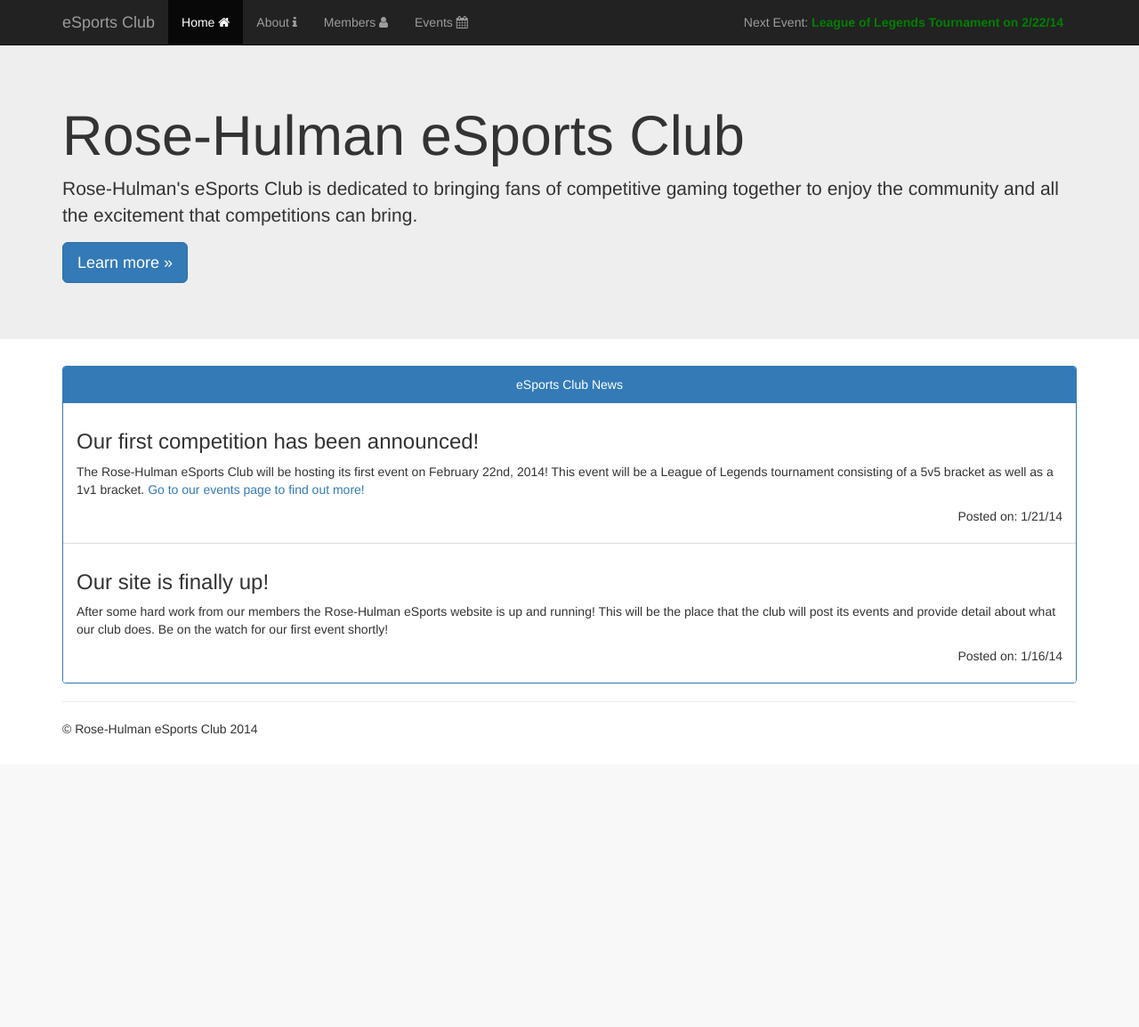
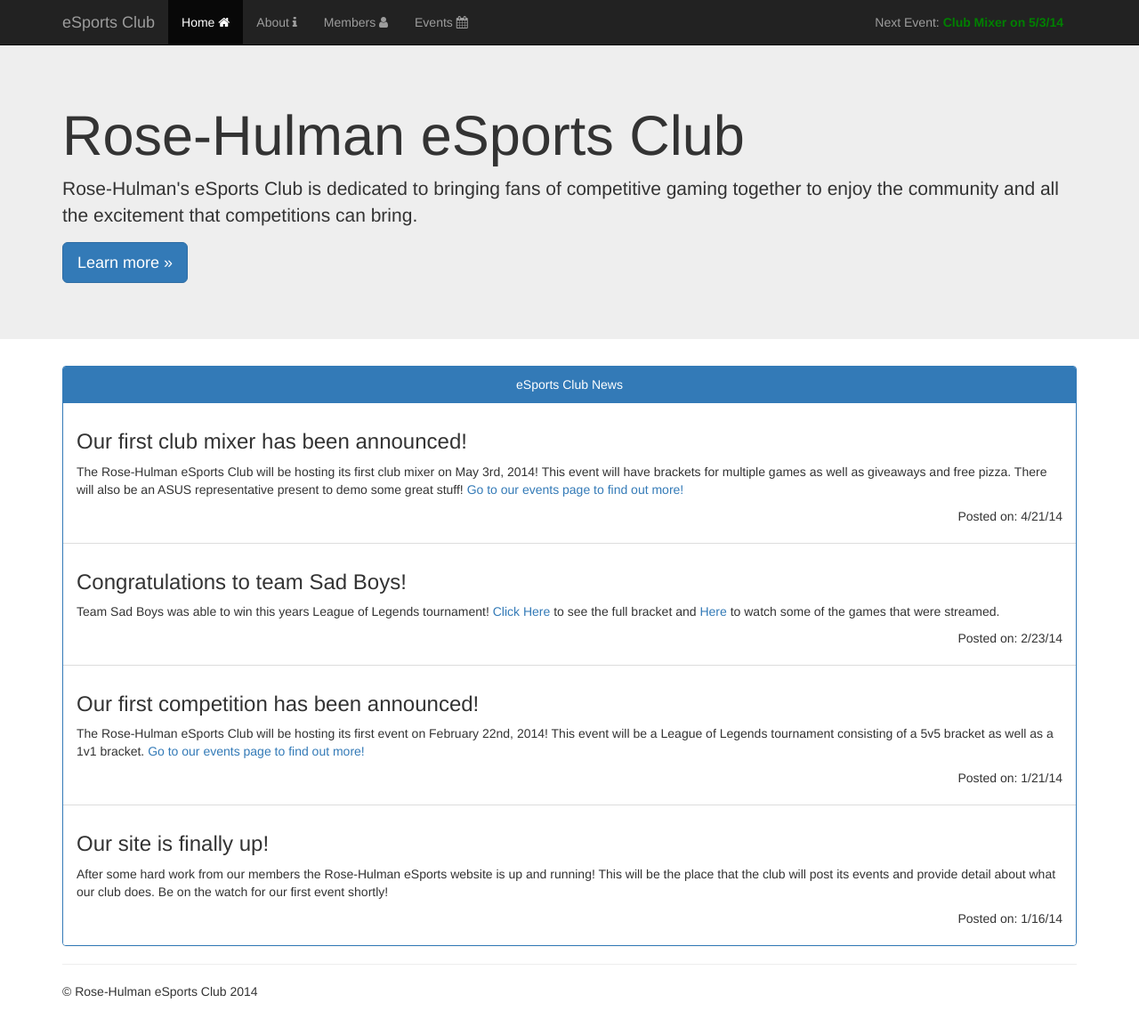
Before and after one commit to MasonSchneider/eSports, a Flask app: page / in a window 1280 px wide. Shown: the whole page at 89% size. Before the commit the page ends 827 px from the top, so only its background shows below. Run offline with Flask 2, Linux system fonts and the light colour scheme; some libraries are stand-ins or nearby versions.

Commit message:
Added easier way to update the menu bar also added new news

```diff
--- a/main.py
+++ b/main.py
@@ -2,17 +2,20 @@ import os
 from flask import Flask, render_template, url_for, request, redirect
 
 app = Flask(__name__)
-app.config.update(DEBUG = True,)
+app.config.update(DEBUG = False,)
+
+def getNextEvent():
+    return "Club Mixer on 5/3/14"
 
 @app.route('/')
 @app.route('/index/')
 def index():
-    return render_template('esports.html')
+    return render_template('esports.html', nextE=getNextEvent())
 
 @app.route('/register/<event>')
 def registerLoL(event):
     if str(event) == 'lol5':
-        return render_template('registerLoL.html')
+        return render_template('registerLoL.html', nextE=getNextEvent())
 
 @app.route('/registerteam/<event>', methods=['POST'])
 def registerTeam(event):
@@ -31,24 +34,24 @@ def registerTeam(event):
 
 @app.route('/events/')
 def events():
-    return render_template('events.html')
+    return render_template('events.html', nextE=getNextEvent())
 
 @app.route('/events/<message>')
 def eventsWithMessage(message):
-    return render_template('eventsMessage.html',message=message.replace("+"," "))
+    return render_template('eventsMessage.html',message=message.replace("+"," "), nextE=getNextEvent())
 
 @app.route('/eventinfo/<event>')
 def eventinfo(event):
     if str(event) == 'lol':
-        return render_template('eventinfo.html')
+        return render_template('eventinfo.html', nextE=getNextEvent())
 
 @app.route('/about/')
 def about():
-    return render_template('about.html')
+    return render_template('about.html', nextE=getNextEvent())
 
 @app.route('/members/')
 def members():
-    return render_template('members.html')
+    return render_template('members.html', nextE=getNextEvent())
 
 if __name__ == "__main__":
     port = int(os.environ.get("PORT", 80))
--- a/templates/about.html
+++ b/templates/about.html
@@ -41,7 +41,7 @@
               <a href="/events/">Events&nbsp;<i class="fa fa-calendar"></i></a>
             </li>
           </ul>
-          <a href="/events/"><p id="statusInfo" class="navbar-text pull-right">Next Event: <b style="color:green;">League of Legends Tournament on 2/22/14</b></p></a>
+          <a href="/events/"><p id="statusInfo" class="navbar-text pull-right">Next Event: <b style="color:green;">{{ nextE }}</b></p></a>
         </div>
         <!--/.navbar-collapse -->
       </div>
--- a/templates/esports.html
+++ b/templates/esports.html
@@ -41,7 +41,7 @@
               <a href="/events/">Events&nbsp;<i class="fa fa-calendar"></i></a>
             </li>
           </ul>
-          <a href="/events/"><p id="statusInfo" class="navbar-text pull-right">Next Event: <b style="color:green;">League of Legends Tournament on 2/22/14</b></p></a>
+          <a href="/events/"><p id="statusInfo" class="navbar-text pull-right">Next Event: <b style="color:green;">{{ nextE }}</b></p></a>
         </div>
         <!--/.navbar-collapse -->
       </div>
@@ -58,6 +58,16 @@
       <div class="panel panel-primary">
         <div class="panel-heading" style="text-align:center;">eSports Club News<br></div>
         <ul class="list-group">
+          <li class="list-group-item">
+            <h3>Our first club mixer has been announced!<br></h3>
+            <p>The Rose-Hulman eSports Club will be hosting its first club mixer on May 3rd, 2014! This event will have brackets for multiple games as well as giveaways and free pizza. There will also be an ASUS representative present to demo some great stuff! <a href="/events/">Go to our events page to find out more!</a></p>
+            <p style="text-align:right;">Posted on: 4/21/14</p>
+          </li>
+          <li class="list-group-item">
+            <h3>Congratulations to team Sad Boys!<br></h3>
+            <p>Team Sad Boys was able to win this years League of Legends tournament! <a href="http://challonge.com/cedda958">Click Here</a> to see the full bracket and <a href="http://www.twitch.tv/rhesports/profile">Here</a> to watch some of the games that were streamed.</p>
+            <p style="text-align:right;">Posted on: 2/23/14</p>
+          </li>
           <li class="list-group-item">
             <h3>Our first competition has been announced!<br></h3>
             <p>The Rose-Hulman eSports Club will be hosting its first event on February 22nd, 2014! This event will be a League of Legends tournament consisting of a 5v5 bracket as well as a 1v1 bracket. <a href="/events/">Go to our events page to find out more!</a></p>
--- a/templates/eventinfo.html
+++ b/templates/eventinfo.html
@@ -41,7 +41,7 @@
               <a href="/events/">Events&nbsp;<i class="fa fa-calendar"></i></a>
             </li>
           </ul>
-          <a href="/events/"><p id="statusInfo" class="navbar-text pull-right">Next Event: <b style="color:green;">League of Legends Tournament on 2/22/14</b></p></a>
+          <a href="/events/"><p id="statusInfo" class="navbar-text pull-right">Next Event: <b style="color:green;">{{ nextE }}</b></p></a>
         </div>
         <!--/.navbar-collapse -->
       </div>
--- a/templates/events.html
+++ b/templates/events.html
@@ -41,7 +41,7 @@
               <a href="/events/">Events&nbsp;<i class="fa fa-calendar"></i></a>
             </li>
           </ul>
-          <a href="/events/"><p id="statusInfo" class="navbar-text pull-right">Next Event: <b style="color:green;">League of Legends Tournament on 2/22/14</b></p></a>
+          <a href="/events/"><p id="statusInfo" class="navbar-text pull-right">Next Event: <b style="color:green;">{{ nextE }}</b></p></a>
         </div>
         <!--/.navbar-collapse -->
       </div>
--- a/templates/eventsMessage.html
+++ b/templates/eventsMessage.html
@@ -41,7 +41,7 @@
               <a href="/events/">Events&nbsp;<i class="fa fa-calendar"></i></a>
             </li>
           </ul>
-          <a href="/events/"><p id="statusInfo" class="navbar-text pull-right">Next Event: <b style="color:green;">League of Legends Tournament on 2/22/14</b></p></a>
+          <a href="/events/"><p id="statusInfo" class="navbar-text pull-right">Next Event: <b style="color:green;">{{ nextE }}</b></p></a>
         </div>
         <!--/.navbar-collapse -->
       </div>
--- a/templates/members.html
+++ b/templates/members.html
@@ -41,7 +41,7 @@
               <a href="/events/">Events&nbsp;<i class="fa fa-calendar"></i></a>
             </li>
           </ul>
-          <a href="/events/"><p id="statusInfo" class="navbar-text pull-right">Next Event: <b style="color:green;">League of Legends Tournament on 2/22/14</b></p></a>
+          <a href="/events/"><p id="statusInfo" class="navbar-text pull-right">Next Event: <b style="color:green;">{{ nextE }}</b></p></a>
         </div>
         <!--/.navbar-collapse -->
       </div>
--- a/templates/registerLoL.html
+++ b/templates/registerLoL.html
@@ -41,7 +41,7 @@
               <a href="/events/">Events&nbsp;<i class="fa fa-calendar"></i></a>
             </li>
           </ul>
-          <a href="/events/"><p id="statusInfo" class="navbar-text pull-right">Next Event: <b style="color:green;">League of Legends Tournament on 2/22/14</b></p></a>
+          <a href="/events/"><p id="statusInfo" class="navbar-text pull-right">Next Event: <b style="color:green;">{{ nextE }}</b></p></a>
         </div>
         <!--/.navbar-collapse -->
       </div>
```
